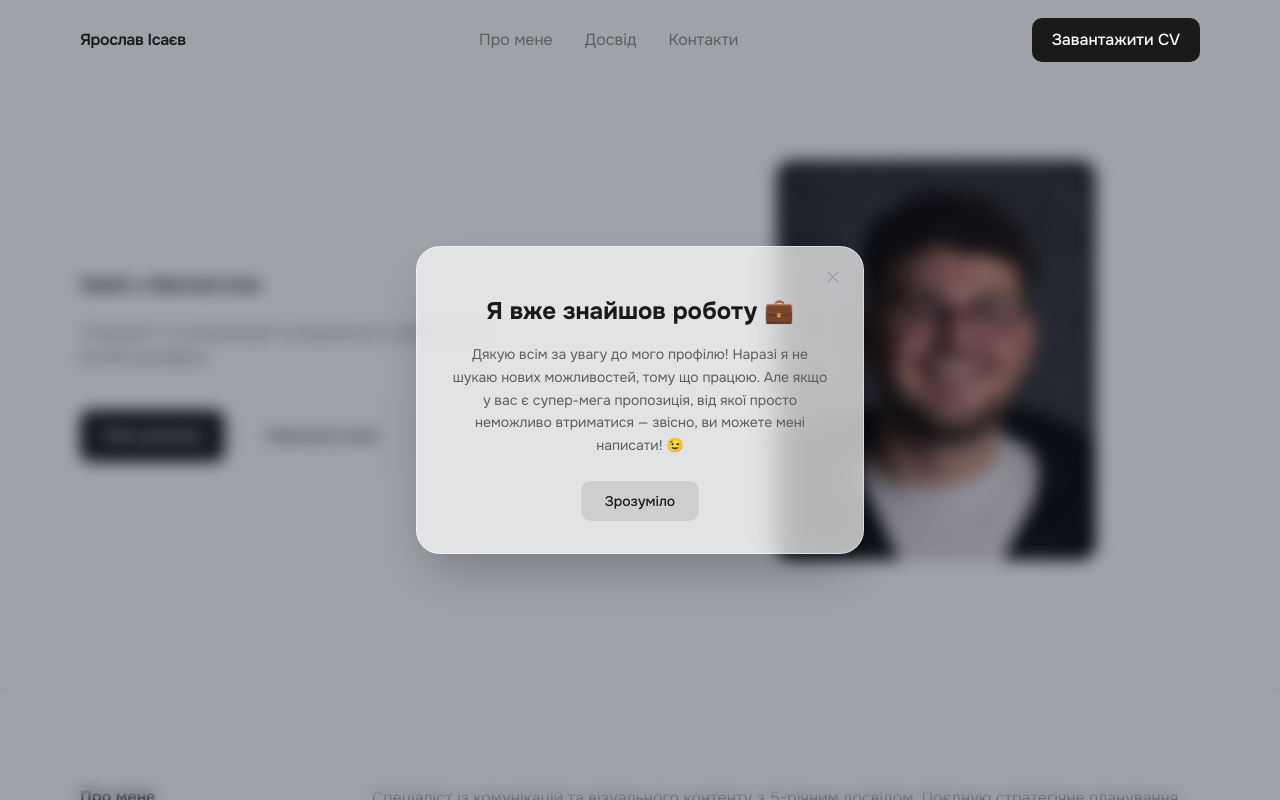
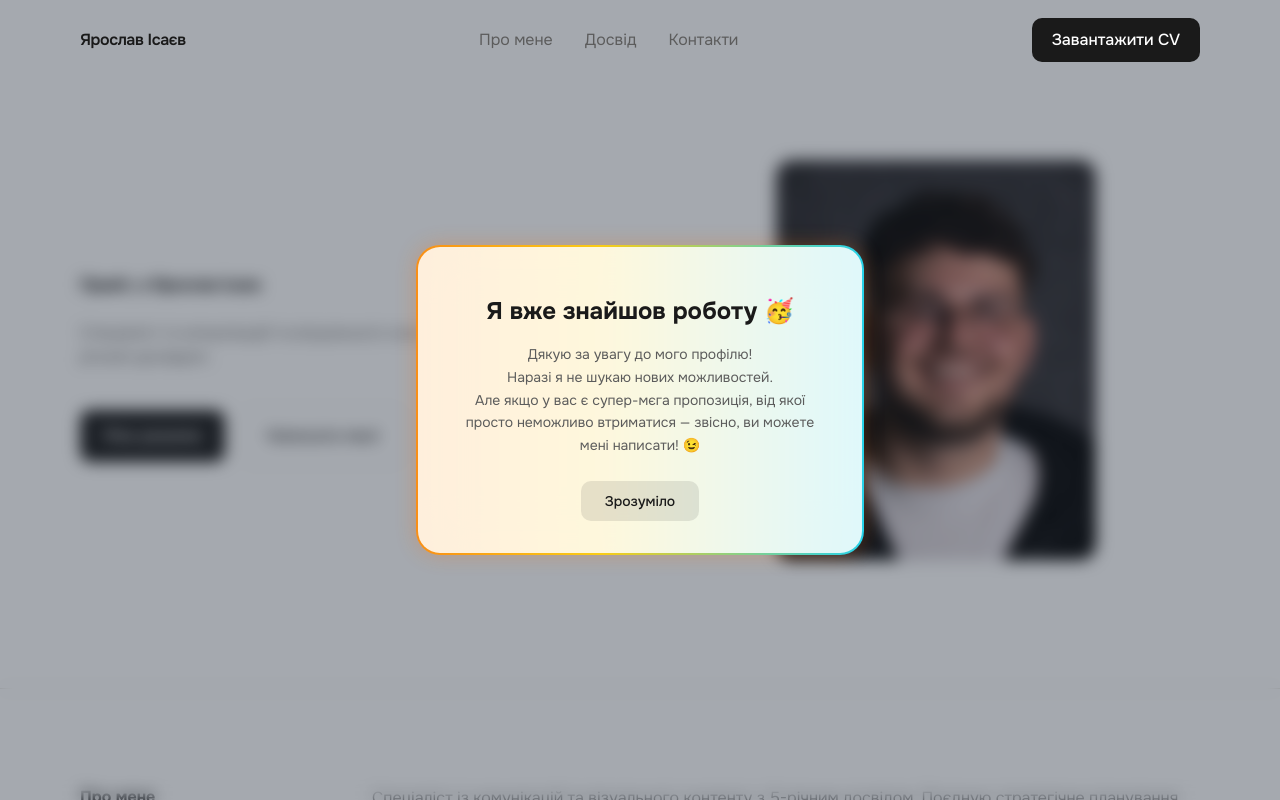
Before and after one commit to yarabanana/portfolio, a Next.js app: page / in a window 1280 px wide. Shown: the top 800 px of the page. Built offline with nearby package versions, Linux system fonts and the light colour scheme.

Commit message:
Оновив ефект LED-стрічки

```diff
--- a/src/components/ui/JobModal.tsx
+++ b/src/components/ui/JobModal.tsx
@@ -4,58 +4,63 @@
 import { useState, useEffect } from "react";
 
 export default function JobModal() {
-  // Створюємо "пам'ять" для вікна. Спочатку воно закрите (false), щоб не блимати миттєво при завантаженні.
   const [isOpen, setIsOpen] = useState(false);
 
-  // Цей код спрацьовує один раз при завантаженні сторінки.
-  // Він відкриває вікно через 500 мілісекунд для красивого плавного старту.
   useEffect(() => {
     const timer = setTimeout(() => setIsOpen(true), 500);
-    return () => clearTimeout(timer); // Очищаємо таймер, якщо користувач піде зі сторінки раніше
+    return () => clearTimeout(timer);
   }, []);
 
-  // Якщо вікно має бути закрите — ми просто нічого не малюємо (return null).
   if (!isOpen) return null;
 
   return (
-    // Головний контейнер на весь екран, поверх усього іншого (z-50)
     <div className="fixed inset-0 z-50 flex items-center justify-center p-4">
+
+      {/* Спеціальний стиль для анімації БАГАТОКОЛІРНОГО градієнта */}
+      <style>{`
+        @keyframes led-gradient {
+          0% { background-position: 0% 50%; }
+          50% { background-position: 100% 50%; }
+          100% { background-position: 0% 50%; }
+        }
+        .animate-led {
+          /* Додали плавний перехід із теплими кольорами (оранжевий #f97316 та жовтий #facc15) */
+          background: linear-gradient(90deg, #22d3ee, #a855f7, #ec4899, #f97316, #facc15, #22d3ee);
+          background-size: 300% 300%;
+          animation: led-gradient 4s ease infinite;
+        }
+      `}</style>
 
       {/* Темний напівпрозорий фон (підкладка) */}
       <div
-        className="absolute inset-0 bg-gray-900/40 backdrop-blur-sm transition-opacity"
-        onClick={() => setIsOpen(false)} // Закриваємо вікно, якщо клікнути повз нього на темний фон
+        className="absolute inset-0 bg-gray-800/40 backdrop-blur-sm transition-opacity"
+        onClick={() => setIsOpen(false)}
       ></div>
 
-      {/* Сама картка з ефектом глосморфізму (матового скла) */}
-      <div className="relative w-full max-w-md bg-white/70 backdrop-blur-md border border-white/50 shadow-2xl rounded-3xl p-8 text-center">
+      {/* ОБГОРТКА ДЛЯ LED-ЕФЕКТУ: використовує клас animate-led і має теплу оранжеву тінь */}
+      <div className="relative w-full max-w-md p-[2px] rounded-3xl animate-led shadow-[0_0_20px_rgba(249,115,22,0.3)]">
 
-        {/* Лаконічний малопомітний хрестик у правому верхньому куті */}
-        <button
-          onClick={() => setIsOpen(false)}
-          className="absolute top-5 right-5 text-gray-400 hover:text-ink transition-colors"
-        >
-          <svg className="w-5 h-5" fill="none" stroke="currentColor" viewBox="0 0 24 24">
-            <path strokeLinecap="round" strokeLinejoin="round" strokeWidth="1.5" d="M6 18L18 6M6 6l12 12"></path>
-          </svg>
-        </button>
+        {/* САМЕ ВІКНО: чистий білий глосморфізм, ЖОДНИХ градієнтів всередині */}
+        <div className="relative bg-white/85 backdrop-blur-xl rounded-[calc(1.5rem-2px)] p-8 text-center w-full h-full">
 
-        {/* Контент вікна */}
+          {/* Текстовий контент */}
           <div className="mb-2 mt-4">
-          <h3 className="text-2xl font-bold text-ink mb-4">Я вже знайшов роботу 💼</h3>
+            <h3 className="text-2xl font-bold text-ink mb-4">Я вже знайшов роботу 🥳️️️️️️</h3>
             <p className="text-graphite text-sm leading-relaxed mb-6">
-            Дякую всім за увагу до мого профілю! Наразі я не шукаю нових можливостей, тому що працюю. Але якщо у вас є супер-мега пропозиція, від якої просто неможливо втриматися — звісно, ви можете мені написати! 😉
+              Дякую за увагу до мого профілю! <br />
+              Наразі я не шукаю нових можливостей. <br />
+              Але якщо у вас є супер-мєга пропозиція, від якої просто неможливо втриматися — звісно, ви можете мені написати! 😉
             </p>
           </div>
 
-        {/* Додаткова кнопка-закривашка (щоб користувачу було інтуїтивно зрозуміло, куди тиснути) */}
+          {/* Кнопка "Зрозуміло" */}
           <button
             onClick={() => setIsOpen(false)}
             className="px-6 py-2.5 bg-ink/10 text-ink text-sm font-medium rounded-button hover:bg-ink/20 transition-colors"
           >
             Зрозуміло
           </button>
-
+        </div>
       </div>
     </div>
   );
```
Lines whose indentation alone changed are shown as unchanged.
